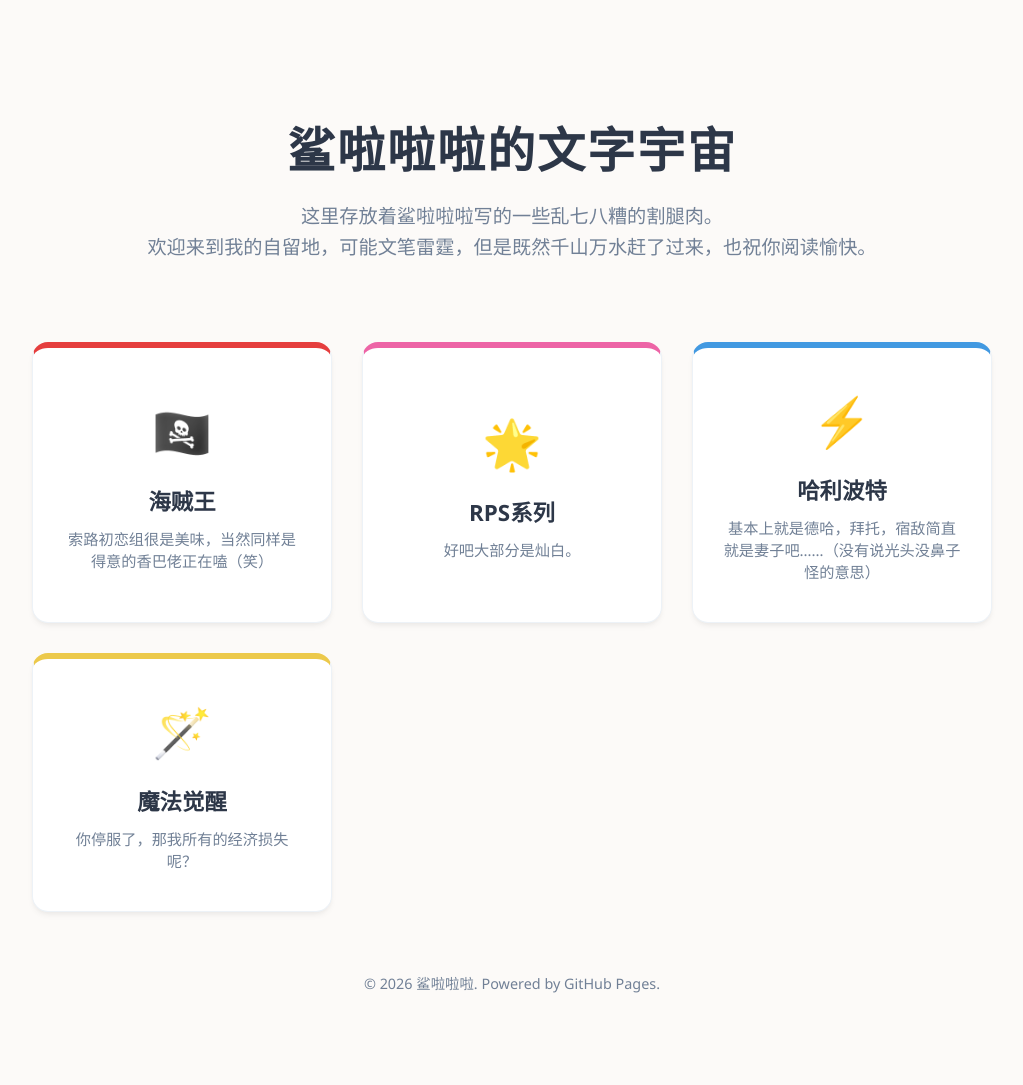
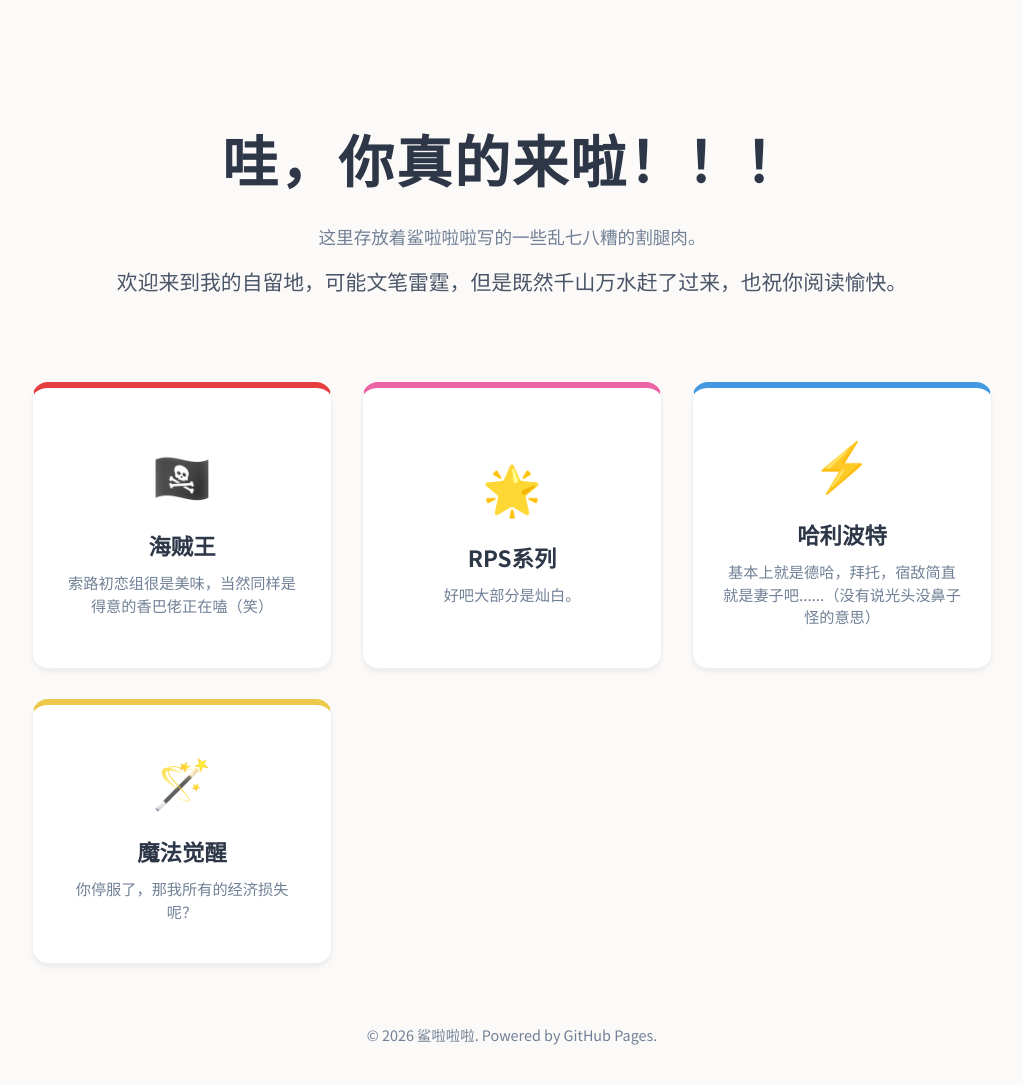
Before and after one commit to GlassTankSong/GlassTankSong.github.io, a plain HTML site: page index.html in a window 1280 px wide. Shown: the whole page, without its empty margins (128-1151 px from the left). Before the commit the page ends 1033 px from the top, so only its background shows below. Drawn offline with Linux system fonts and the light colour scheme.

Commit message:
Update index.html

```diff
--- a/index.html
+++ b/index.html
@@ -3,20 +3,28 @@
 <head>
     <meta charset="UTF-8">
     <meta name="viewport" content="width=device-width, initial-scale=1.0">
-    <title>鲨啦啦啦的文字宇宙</title>
+    <title>鲨啦啦啦的自留地</title>
+
+    <!-- 引入思源黑体和思源宋体 -->
+    <link rel="preconnect" href="https://fonts.googleapis.com">
+    <link rel="preconnect" href="https://fonts.gstatic.com" crossorigin>
+    <link href="https://fonts.googleapis.com/css2?family=Noto+Sans+SC:wght@400;700&family=Noto+Serif+SC:wght@400;700&display=swap" rel="stylesheet">
+
     <style>
         /* 明亮温暖的配色 */
         :root {
             --bg-color: #fcfaf8; /* 温暖的米白背景 */
             --text-main: #2d3748; /* 深灰主色调 */
             --text-sub: #718096; /* 浅灰副标题 */
+            --text-welcome: #4a5568; /* 欢迎语的深色 */
             --card-bg: #ffffff;
             --shadow: 0 4px 6px -1px rgba(0, 0, 0, 0.05), 0 2px 4px -1px rgba(0, 0, 0, 0.03);
             --shadow-hover: 0 20px 25px -5px rgba(0, 0, 0, 0.1), 0 10px 10px -5px rgba(0, 0, 0, 0.04);
         }
 
         body {
-            font-family: 'Segoe UI', -apple-system, BlinkMacSystemFont, Roboto, sans-serif;
+            /* 全局默认字体 */
+            font-family: 'Noto Sans SC', sans-serif;
             background-color: var(--bg-color);
             color: var(--text-main);
             margin: 0;
@@ -33,17 +41,32 @@
             max-width: 800px;
         }
 
+        /* 大标题：思源黑体，加粗，醒目 */
         h1 {
-            font-size: 3rem;
-            margin-bottom: 15px;
+            font-family: 'Noto Sans SC', sans-serif;
+            font-size: 3.5rem;
+            margin-bottom: 25px;
             color: var(--text-main);
+            font-weight: 700;
             letter-spacing: 2px;
         }
 
-        p.subtitle {
-            font-size: 1.2rem;
+        /* 第一句（割腿肉介绍）：思源黑体，偏小，灰色 */
+        p.intro {
+            font-family: 'Noto Sans SC', sans-serif;
+            font-size: 1.1rem;
             color: var(--text-sub);
-            line-height: 1.6;
+            margin-bottom: 15px; /* 和下面那句拉开距离 */
+        }
+
+        /* 第二句（欢迎语）：思源宋体，字号更大，颜色更深，带点文学感 */
+        p.welcome {
+            font-family: 'Noto Serif SC', serif;
+            font-size: 1.3rem;
+            color: var(--text-welcome);
+            line-height: 1.8;
+            font-weight: 400;
+            margin-top: 0;
         }
 
         /* 卡片网格布局 */
@@ -93,13 +116,14 @@
         .card-desc {
             font-size: 0.95rem;
             color: var(--text-sub);
+            line-height: 1.5;
         }
 
         /* 每个卡片专属的顶部点缀色 */
-        .card.onepiece { border-top: 6px solid #e53e3e; } /* 海贼王：红 */
-        .card.rps { border-top: 6px solid #ed64a6; } /* 真人CP：粉 */
-        .card.drarry { border-top: 6px solid #4299e1; } /* 德哈：蓝 */
-        .card.magic { border-top: 6px solid #ecc94b; } /* 魔法觉醒：黄 */
+        .card.onepiece { border-top: 6px solid #e53e3e; }
+        .card.rps { border-top: 6px solid #ed64a6; }
+        .card.drarry { border-top: 6px solid #4299e1; }
+        .card.magic { border-top: 6px solid #ecc94b; }
 
         footer {
             margin-top: auto;
@@ -112,8 +136,14 @@
 <body>
 
     <div class="header">
-        <h1>鲨啦啦啦的文字宇宙</h1>
-        <p class="subtitle">这里存放着鲨啦啦啦写的一些乱七八糟的割腿肉。<br>欢迎来到我的自留地，可能文笔雷霆，但是既然千山万水赶了过来，也祝你阅读愉快。</p>
+        <!-- 改成了惊喜的问候 -->
+        <h1>哇，你真的来啦！！！</h1>
+
+        <!-- 第一句：用了 intro 类，黑体，偏小 -->
+        <p class="intro">这里存放着鲨啦啦啦写的一些乱七八糟的割腿肉。</p>
+
+        <!-- 第二句：用了 welcome 类，宋体，略大，颜色深 -->
+        <p class="welcome">欢迎来到我的自留地，可能文笔雷霆，但是既然千山万水赶了过来，也祝你阅读愉快。</p>
     </div>
 
     <div class="grid-container">
@@ -134,8 +164,8 @@
         <!-- 卡片 3 -->
         <a href="#" class="card drarry">
             <div class="card-icon">⚡</div>
-            <div class="card-title">哈利波特 </div>
-            <div class="card-desc">基本上就是德哈，拜托，宿敌简直就是妻子吧……（没有说光头没鼻子怪的意思）</div>
+            <div class="card-title">哈利波特</div>
+            <div class="card-desc">基本上就是德哈，拜托，宿敌简直就是妻子吧......（没有说光头没鼻子怪的意思）</div>
         </a>
 
         <!-- 卡片 4 -->
```
